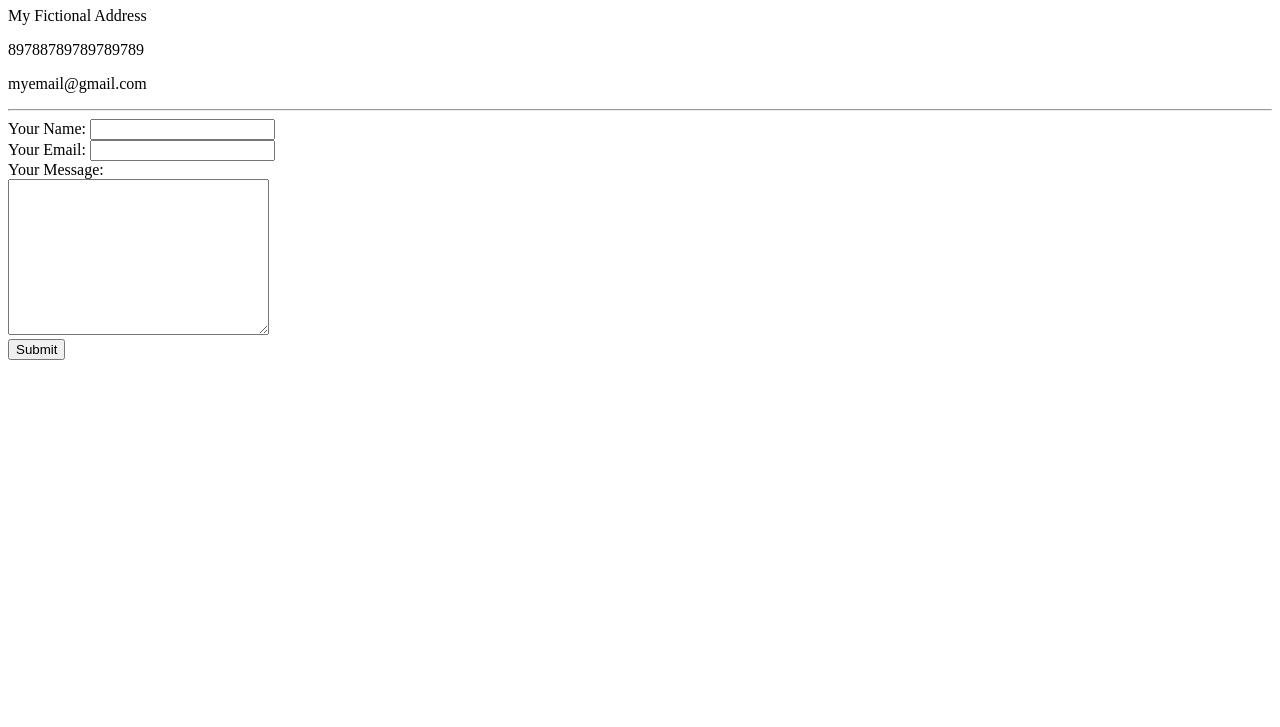
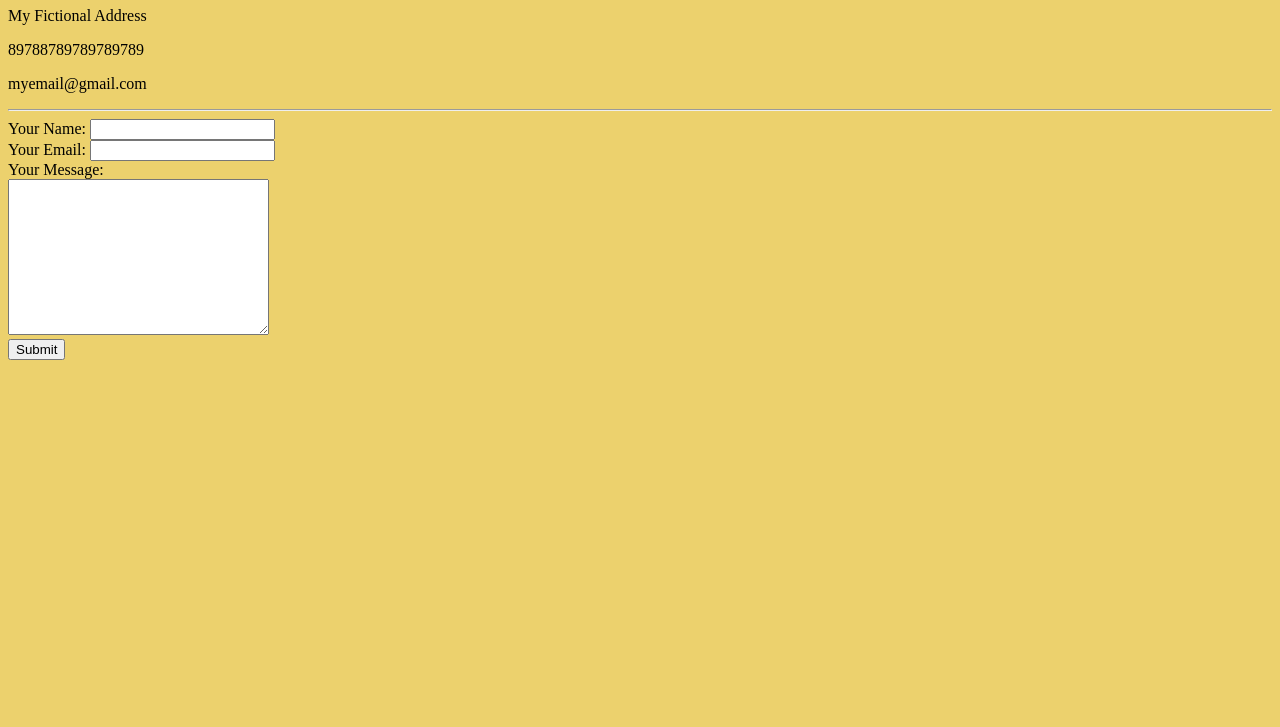
Before and after one commit to crazycodescat/CV, a plain HTML site: page Contact-me.html in a window 1280 px wide. Shown: the part 73-800 px from the top of the page. Drawn offline with Linux system fonts and the light colour scheme.

Commit message:
Update Contact-me.html

```diff
--- a/Contact-me.html
+++ b/Contact-me.html
@@ -4,7 +4,7 @@
     <meta charset="utf-8">
     <title>Contact Me</title>
   </head>
-  <body>
+  <body style="background-color: #ECD16D">
     <h1>My Contact Details</h1>
     <p>My Fictional  Address</p>
     <p>89788789789789789</p>
```
